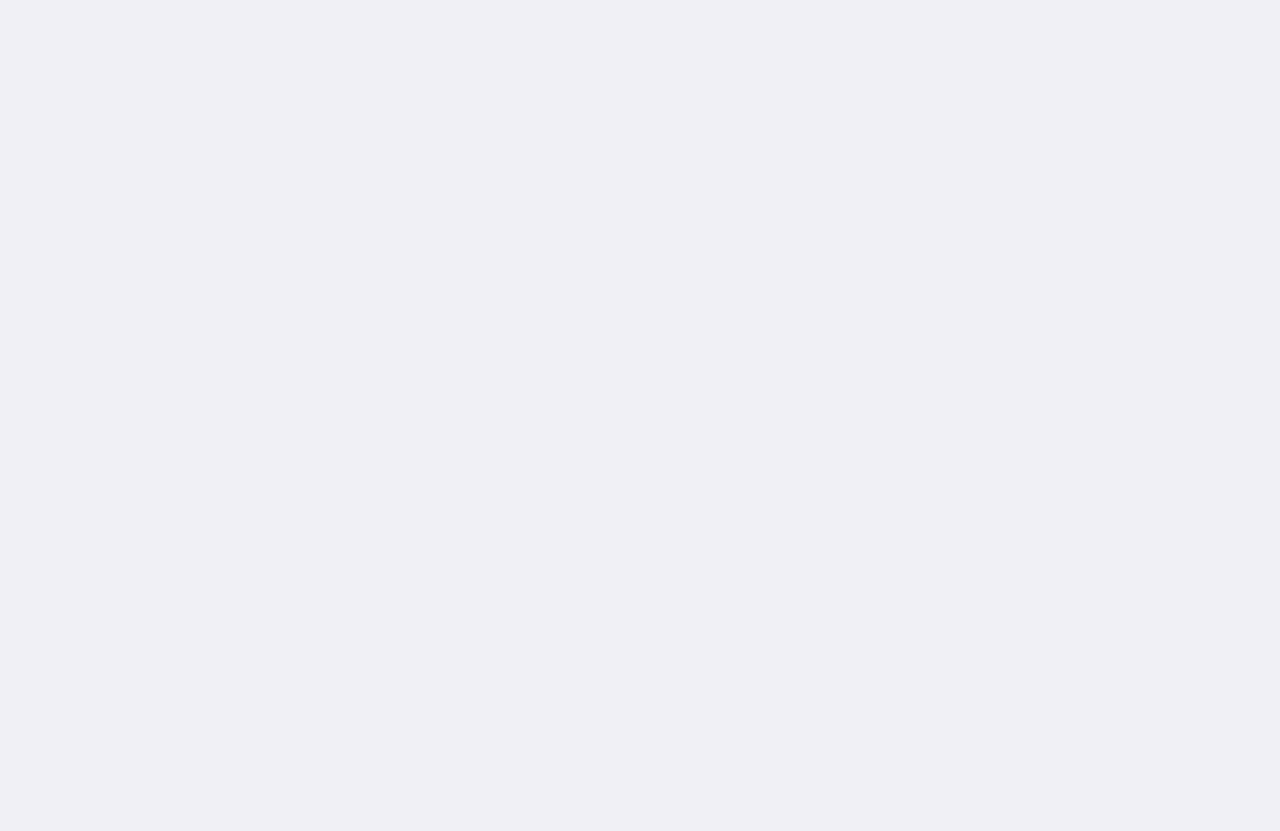
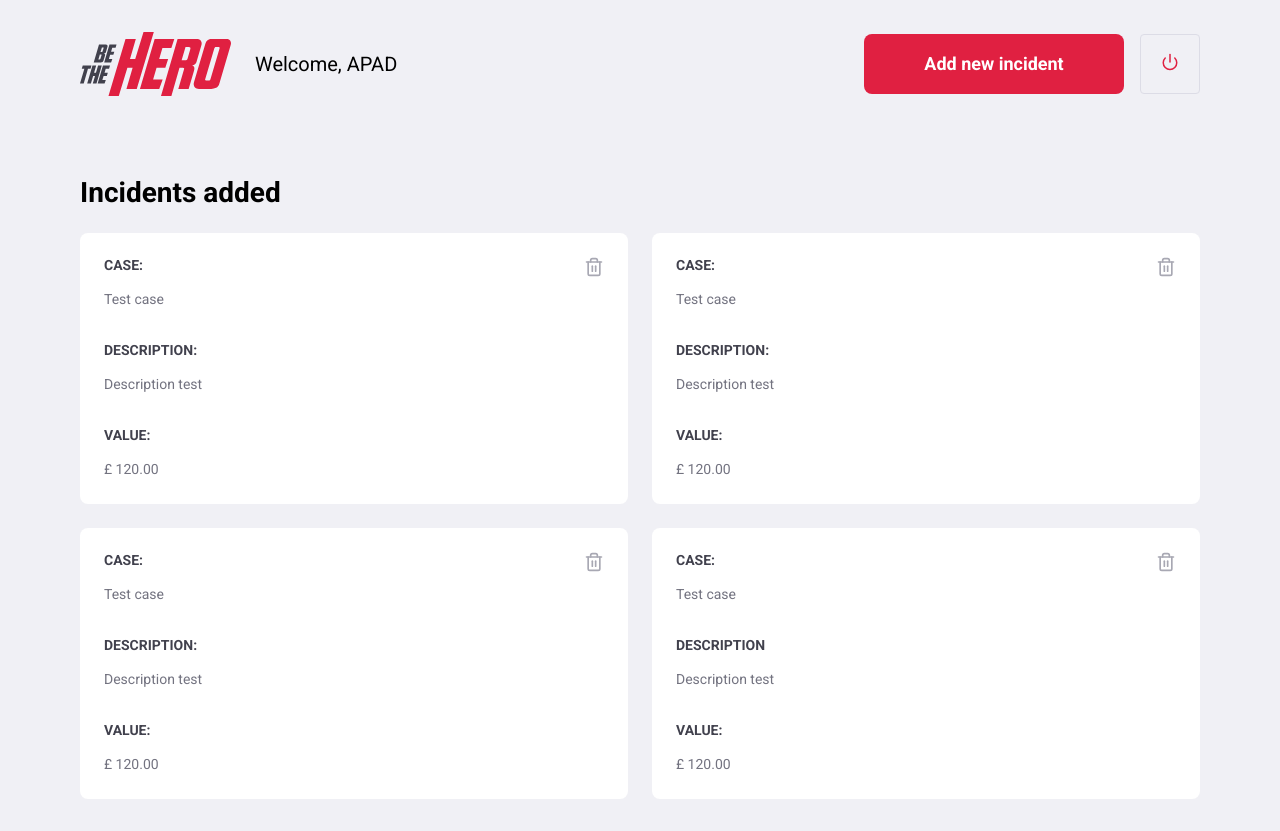
Before and after one commit to mhayk/bethehero-frontend, a React (Create React App) app: page /profile in a window 1280 px wide. Before the commit the page ends 800 px from the top, so only its background shows below. Built offline with nearby package versions, Linux system fonts and the light colour scheme.

Commit message:
The page profile style has been finished.
Signed-off-by: Mhayk Whandson <hi@mhayk.com>

```diff
--- /dev/null
+++ b/src/pages/Profile/index.js
@@ -0,0 +1,83 @@
+import React from 'react';
+import { Link } from 'react-router-dom';
+import { FiPower, FiTrash2 } from 'react-icons/fi';
+import logoImg from '../../assets/logo.svg';
+
+import './styles.css';
+
+export default function Profile() {
+  return (
+    <div className="profile-container">
+      <header>
+        <img src={logoImg} alt="Be The Hero" />
+        <span>Welcome, APAD</span>
+
+        <Link className="button" to="/incidents/new">Add new incident</Link>
+        <button type="button">
+          <FiPower size={18} color="#e02041" />
+        </button>
+      </header>
+
+      <h1>Incidents added</h1>
+
+      <ul>
+        <li>
+          <strong>CASE:</strong>
+          <p>Test case</p>
+
+          <strong>DESCRIPTION:</strong>
+          <p>Description test</p>
+
+          <strong>VALUE:</strong>
+          <p>£ 120.00</p>
+
+          <button type="button">
+            <FiTrash2 size={20} color="#a8a8b3" />
+          </button>
+        </li>
+        <li>
+          <strong>CASE:</strong>
+          <p>Test case</p>
+
+          <strong>DESCRIPTION:</strong>
+          <p>Description test</p>
+
+          <strong>VALUE:</strong>
+          <p>£ 120.00</p>
+
+          <button type="button">
+            <FiTrash2 size={20} color="#a8a8b3" />
+          </button>
+        </li>
+        <li>
+          <strong>CASE:</strong>
+          <p>Test case</p>
+
+          <strong>DESCRIPTION:</strong>
+          <p>Description test</p>
+
+          <strong>VALUE:</strong>
+          <p>£ 120.00</p>
+
+          <button type="button">
+            <FiTrash2 size={20} color="#a8a8b3" />
+          </button>
+        </li>
+        <li>
+          <strong>CASE:</strong>
+          <p>Test case</p>
+
+          <strong>DESCRIPTION</strong>
+          <p>Description test</p>
+
+          <strong>VALUE:</strong>
+          <p>£ 120.00</p>
+
+          <button type="button">
+            <FiTrash2 size={20} color="#a8a8b3" />
+          </button>
+        </li>
+      </ul>
+    </div>
+  );
+}
--- /dev/null
+++ b/src/pages/Profile/styles.css
@@ -0,0 +1,86 @@
+.profile-container {
+    width: 100%;
+    max-width: 1180px;
+    padding: 0 30px;
+    margin: 32px auto;
+}
+
+.profile-container header {
+    display: flex;
+    align-items: center;
+}
+
+.profile-container header span {
+    font-size: 20px;
+    margin-left: 24px;
+}
+
+.profile-container header img {
+    height: 64px;
+}
+
+.profile-container header a {
+    width: 260px;
+    margin-left: auto;
+    margin-top: 0;
+}
+
+.profile-container header button {
+    height: 60px;
+    width: 60px;
+    border-radius: 4px;
+    border: 1px solid #dcdce6;
+    background: transparent;
+    margin-left: 16px;
+    transition: border-color 0.2s;
+}
+
+.profile-container header button:hover {
+    border-color: #999;
+}
+
+.profile-container h1 {
+    margin-top: 80px;
+    margin-bottom: 24px;
+}
+
+.profile-container ul {
+    display: grid;
+    grid-template-columns: 1fr 1fr;
+    grid-gap: 24px;
+    list-style: none;
+}
+
+.profile-container ul li {
+    background: #FFF;
+    padding: 24px;
+    border-radius: 8px;
+    position: relative;
+}
+
+.profile-container ul li button {
+    position: absolute;
+    right: 24px;
+    top: 24px;
+    border: 0;
+    background: transparent;
+}
+
+.profile-container ul li button:hover {
+    opacity: 0.8;
+}
+
+.profile-container ul li strong {
+    display: block;
+    margin-bottom: 16px;
+    color: #41414d;
+}
+
+.profile-container ul li p + strong {
+    margin-top: 32px;
+}
+
+.profile-container ul li p {
+    color: #737380;
+    line-height: 21px;
+}
--- a/src/routes.js
+++ b/src/routes.js
@@ -3,6 +3,7 @@
 
 import Logon from './pages/Logon';
 import Register from './pages/Register';
+import Profile from './pages/Profile';
 
 export default function Routes() {
   return (
@@ -10,6 +11,9 @@
       <Switch>
         <Route path="/" exact component={Logon} />
         <Route path="/register" component={Register} />
+        <Route path="/register" component={Register} />
+
+        <Route path="/profile" component={Profile} />
       </Switch>
     </BrowserRouter>
   );
```
